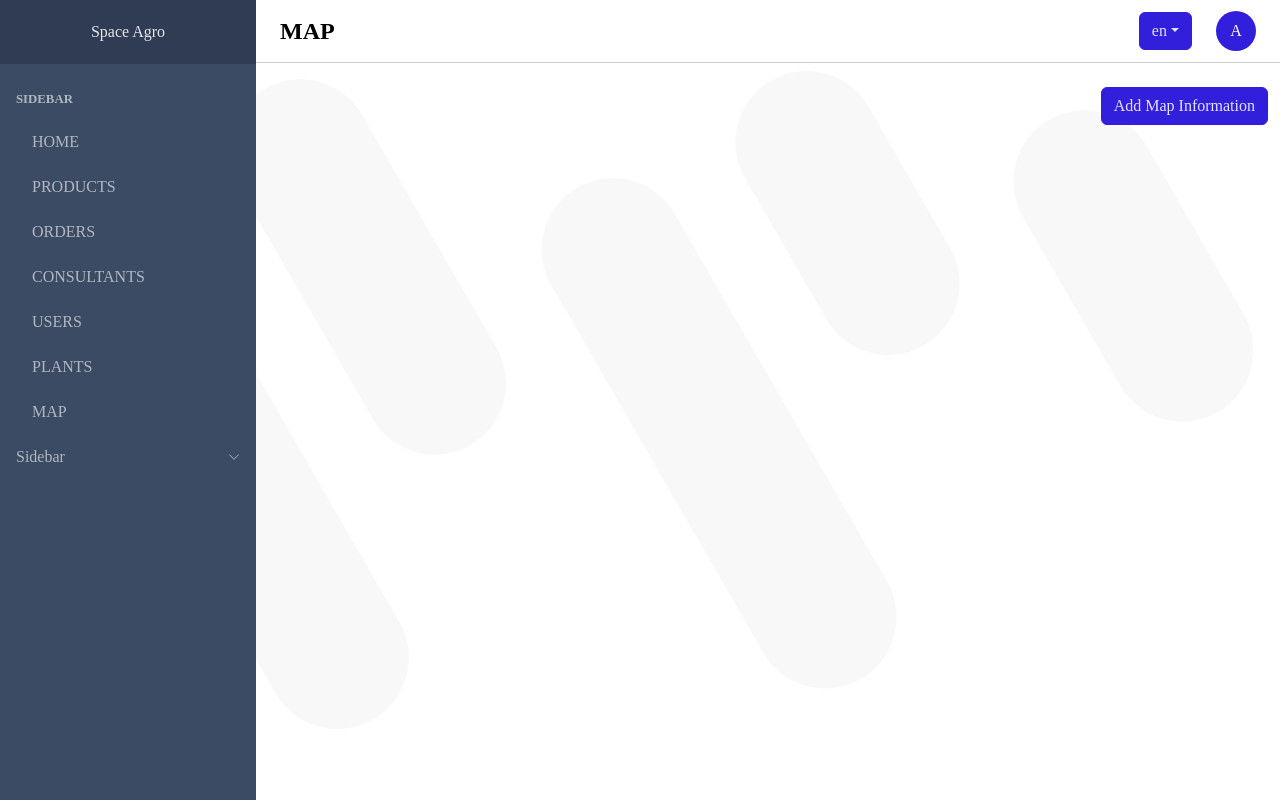
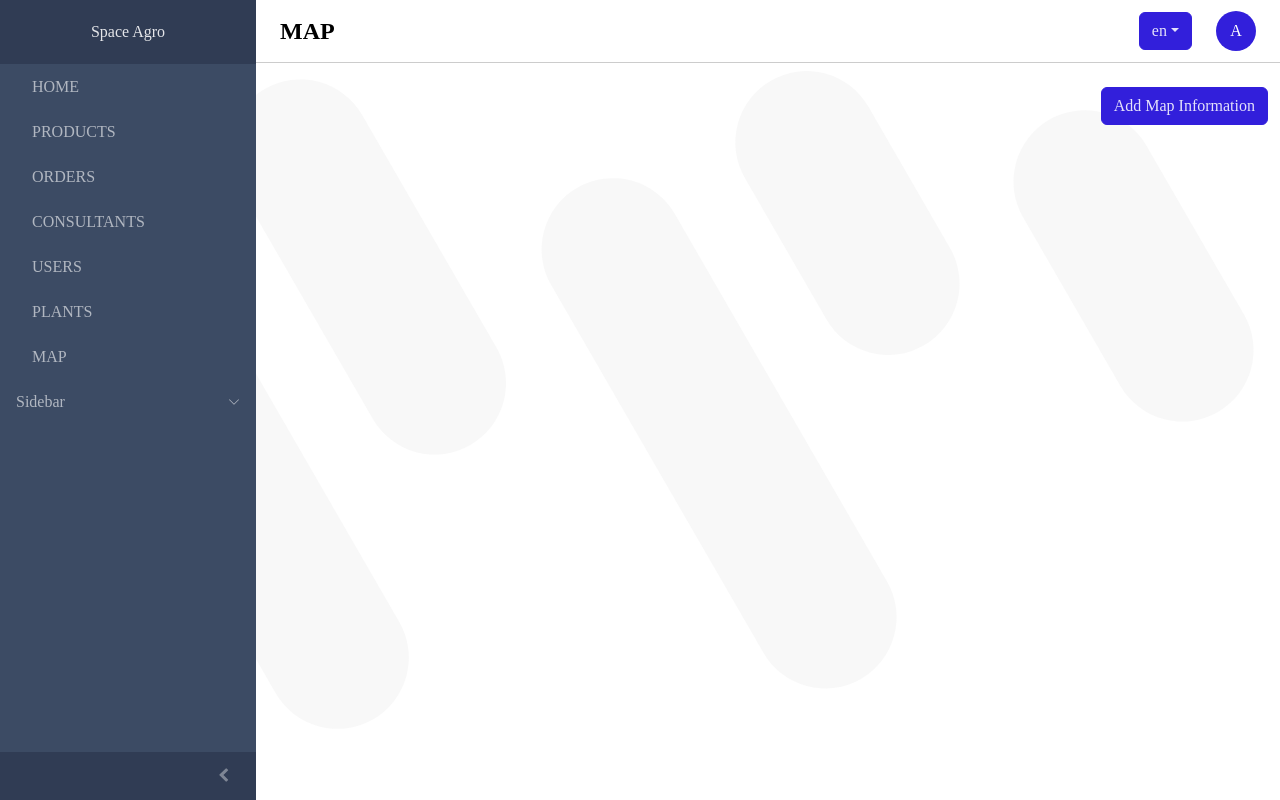
Before and after one commit to arabboyev01/agro_client, a Next.js app: page /admin/map in a window 1280 px wide. Built offline with nearby package versions, Linux system fonts and the light colour scheme; some icons are missing.

Commit message:
something fixed

```diff
--- a/public/assets/locales/en.json
+++ b/public/assets/locales/en.json
@@ -30,7 +30,7 @@
         "phone_number": "Enter your phone number"
     },
     "sidebar": {
-        "sidebar": "Sidebar",
+        "side": "Sidebar",
         "home": "HOME",
         "orders": "Orders",
         "consultants": "Consultants",
--- a/public/assets/locales/ru.json
+++ b/public/assets/locales/ru.json
@@ -30,7 +30,7 @@
     "phone_number": "Введите свой номер телефона"
   },
   "sidebar": {
-    "sidebar": "Боковая панель",
+    "side": "Боковая панель",
     "home": "ДОМ",
     "orders": "Заказы",
     "consultants": "Консультанты",
--- a/public/assets/locales/uz.json
+++ b/public/assets/locales/uz.json
@@ -30,7 +30,7 @@
     "phone_number": "Telefon raqamingizni kiriting"
   },
   "sidebar": {
-    "sidebar": "Yon panel",
+    "side": "Yon panel",
     "home": "bosh sahifa",
     "orders": "Buyurtmalar",
     "consultants": "Maslahatchilar",
--- a/src/Admin/components/Sideabar/DumbSidebar.tsx
+++ b/src/Admin/components/Sideabar/DumbSidebar.tsx
@@ -1,4 +1,4 @@
-import { CNavGroup, CNavItem, CNavTitle, CSidebar, CSidebarBrand, CSidebarNav } from '@coreui/react'
+import { CNavGroup, CNavItem, CNavTitle, CSidebar, CSidebarBrand, CSidebarNav, CSidebarToggler } from '@coreui/react'
 import { cilHome, cilPuzzle, cilFlower, cilWrapText, cilWc, cilUser, cilEco, cilGlobeAlt } from '@coreui/icons'
 import CIcon from '@coreui/icons-react'
 import { FC } from "react"
@@ -8,7 +8,7 @@
     <CSidebar style={{height: "100vh"}}>
         <CSidebarBrand>Space Agro</CSidebarBrand>
         <CSidebarNav>
-            <CNavTitle style={{ textTransform: "uppercase"}}>{l("sidebar.sidebar")}</CNavTitle>
+            {/* <CNavTitle style={{ textTransform: "uppercase"}}>{l("sidebar.side")}</CNavTitle> */}
             <CNavItem style={{ textTransform: "uppercase" }}  onClick={() => handleRouter("/admin")} href="#">
                 <CIcon customClassName="nav-icon" icon={cilHome} />
                 {l("sidebar.home")}
@@ -37,7 +37,7 @@
                 <CIcon customClassName="nav-icon" icon={cilGlobeAlt} />
                 {l("sidebar.map")}
             </CNavItem>
-            <CNavGroup toggler={l("sidebar.sidebar")}>
+            <CNavGroup toggler={l("sidebar.side")}>
                 <CNavItem style={{ textTransform: "uppercase" }}  href="#" onClick={() => handleRouter("/admin/plants-category")}>
                     <CIcon customClassName="nav-icon" icon={cilPuzzle} /> {l("sidebar.category")}
                 </CNavItem>
@@ -46,8 +46,7 @@
                 </CNavItem>
             </CNavGroup>
         </CSidebarNav>
-        {/* <CSidebarToggler /> */}
+        <CSidebarToggler />
     </CSidebar>
-);
-
-export default DumbSideabar;
+)
+export default DumbSideabar
--- a/src/Admin/reusiable/dropdown/index.tsx
+++ b/src/Admin/reusiable/dropdown/index.tsx
@@ -1,7 +1,7 @@
 import { Language } from "@/hooks/language"
 import { CDropdown, CDropdownToggle, CDropdownMenu, CDropdownItem } from "@coreui/react"
 import i18next from "i18next"
-import { useState } from "react"
+import { useLayoutEffect, useState } from "react"
 
 const DropDownComponent = () => {
     const { l } = Language()
@@ -11,9 +11,14 @@
         setCurrent(language)
         return i18next.changeLanguage(language)
     }
+
+    useLayoutEffect(() => {
+        setCurrent(l)
+    }, [])
+
     return (
         <CDropdown>
-            <CDropdownToggle color="primary">{current ? current : l}</CDropdownToggle>
+            <CDropdownToggle color="primary">{current}</CDropdownToggle>
             <CDropdownMenu>
                 <CDropdownItem onClick={() => handleLanguage('uz')}>uz</CDropdownItem>
                 <CDropdownItem onClick={() => handleLanguage('ru')}>ru</CDropdownItem>
```
